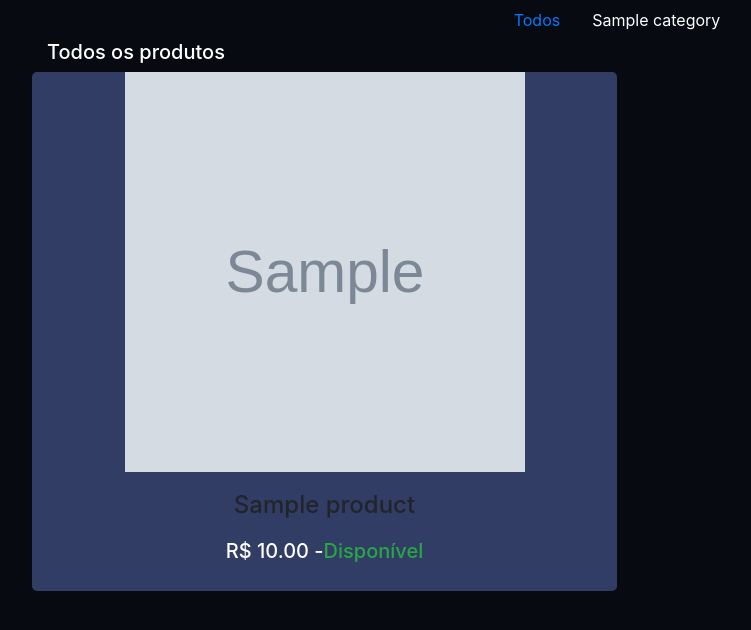
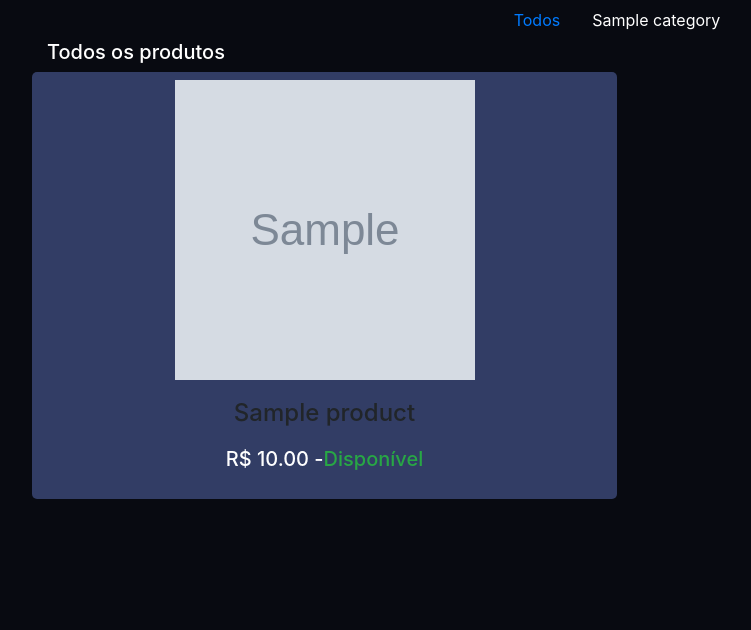
Before and after one commit to mateus-rodriguess/interactive-menu, a Django app: page / in a window 1280 px wide. Shown: the part 62-692 px from the top of the page, without its empty margins (23-774 px from the left). Run offline with Django 3.2, Linux system fonts and the light colour scheme; tables that the repository leaves empty hold one stand-in row (values such as "Sample post"); grey boxes marked "Sample" are stand-in pictures; some libraries are stand-ins or nearby versions.

Commit message:
Versão pra apresentação 2

```diff
--- a/apps/account/templates/registration/login.html
+++ b/apps/account/templates/registration/login.html
@@ -14,8 +14,9 @@
                     <h4 class="card-title text-center">Login</h4>
                     <form method="post">
                         {% csrf_token %}
+
+                        {{ form|crispy }}
                         <input type="hidden" name="next" value="{{ next }}">
-                        {{ form|crispy }}
                         <button type="submit" class="btn btn-primary btn-block mt-2">Entrar</button>
                     </form>
                     <p1 class="change-form-p">Quer criar uma conta? <a href="{% url 'account:register'%}">Clique aqui!</a></p>
--- a/apps/account/views.py
+++ b/apps/account/views.py
@@ -45,6 +45,9 @@ def edit_profile(request, slug):
         print(e)
         return render(request,'profile/not_found.html')
 
+    if  not request.user.username == slug:
+        return redirect("account:login")
+
     profile_form = ProfileForm(request.POST or None, request.FILES or None, instance=profile)
 
     if request.method == 'POST':
--- a/apps/menu/templates/menu/product/list.html
+++ b/apps/menu/templates/menu/product/list.html
@@ -30,10 +30,10 @@
 
         <div class="row">
             {% for product in products %}
-                <div class="col-sm-6 card card-personal">
+                <div class="col-sm-6 card card-personal mt-0">
                     <div class="view card-title d-flex justify-content-center">
                         <a href="{{ product.get_absolute_url }}">
-                            <img class="img-fluid product-img"
+                            <img class="img-fluid product-img mt-2"
                                 src=" {% if product.image %}{{ product.image.url }} {% else %} {% static " img/feijãotropero.png" %}
                                 {% endif %}">
                         </a>
--- a/interactive_menu/settings.py
+++ b/interactive_menu/settings.py
@@ -169,6 +169,6 @@ CART_SESSION_ID = 'cart'
 INTERNAL_IPS = [
     # ...
     '127.0.0.1',
-    '192.168.0.1',
+
     # ...
 ]
--- a/interactive_menu/urls.py
+++ b/interactive_menu/urls.py
@@ -30,7 +30,7 @@ urlpatterns = [
     path('cart/', include('apps.cart.urls', namespace='cart')),
     path('', include('apps.menu.urls', namespace='menu')),
     path('orders/', include('apps.orders.urls', namespace='orders')),
-    #path('__debug__/', include(debug_toolbar.urls)),
+
 
 ]
 if settings.DEBUG:
--- a/static/css/styletest.css
+++ b/static/css/styletest.css
@@ -15,8 +15,8 @@ body{
     background: #080a11;
 }
 .product-img{
-    width: 400px;
-    height: 400px;
+    width: 300px;
+    height: 300px;
 }
 .account-settings .user-profile {
     margin: 0 0 1rem 0;
@@ -60,5 +60,5 @@ body{
     border-radius: 2px;
     font-size: .825rem;
     background: #1A233A;
-    color: #6d86b8;
+    color: #ffffff;
 }
```
Also changed, not shown: static/img/feijãotropero.png (deleted), static/img/ze.png.
